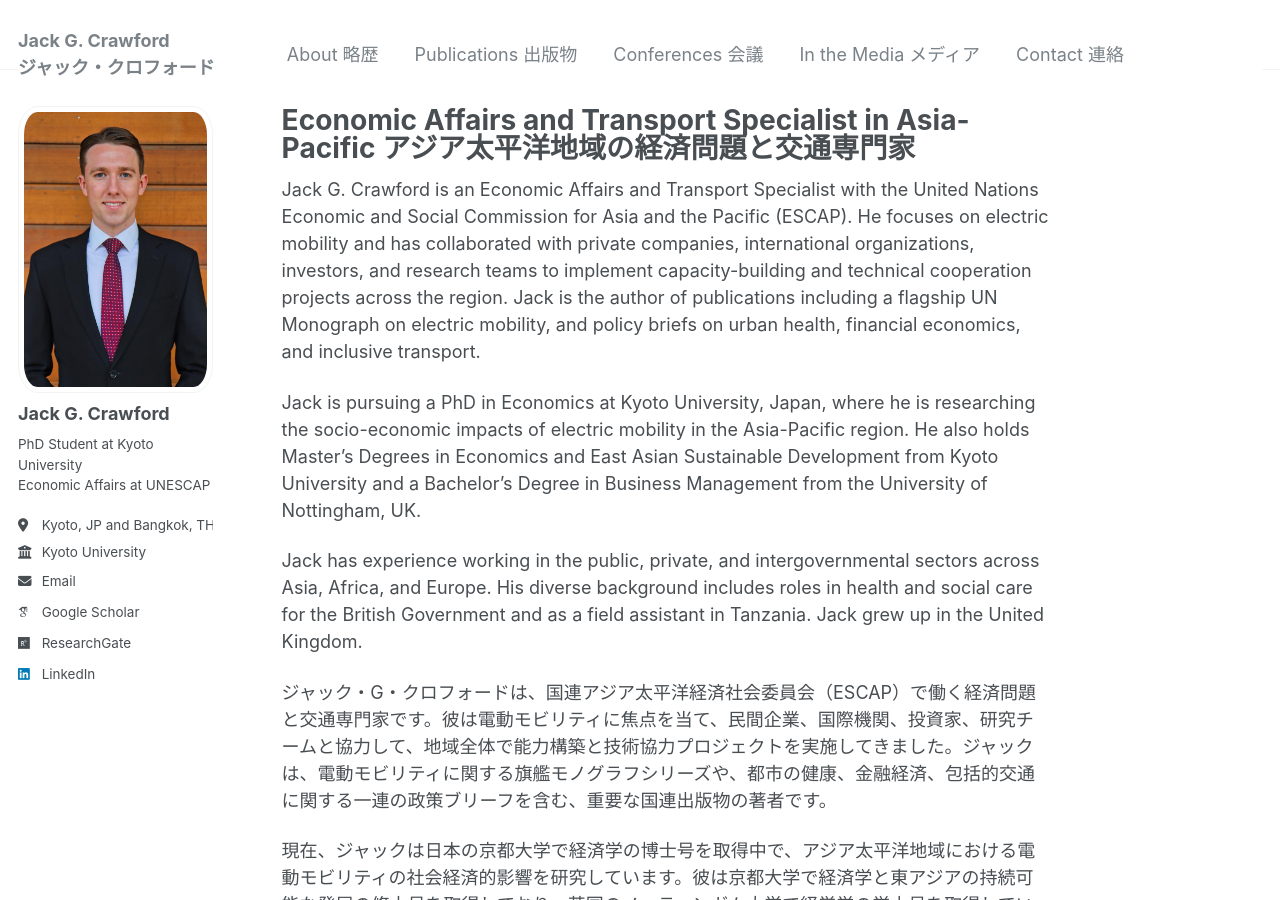
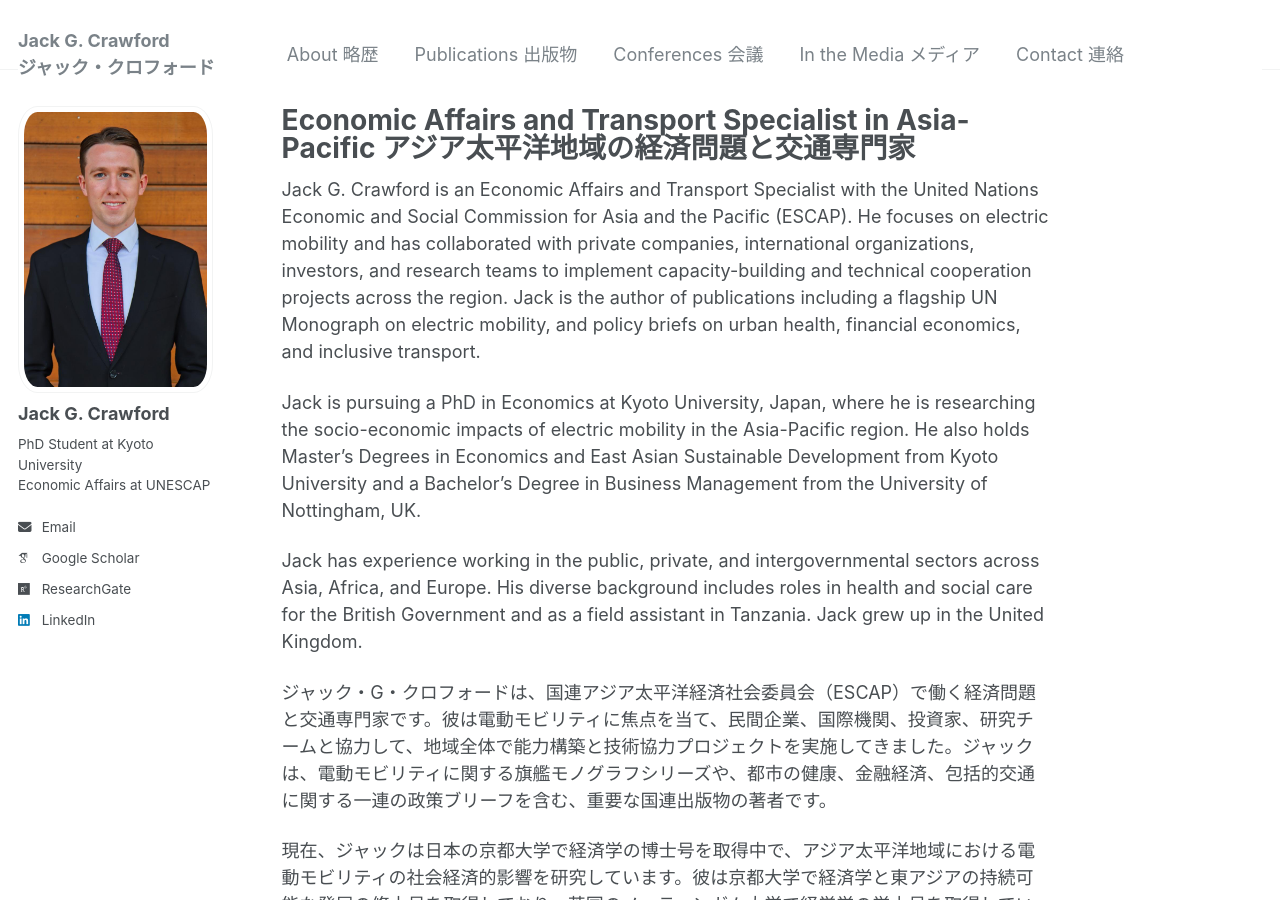
Before and after one commit to jackgcrawford/jackcrawford, a Jekyll site: the page built from _pages/about.md, in a window 1280 px wide and 900 px high. Built offline with Jekyll 4.4.1, drawn with Linux system fonts in a browser that asks for light colours; some web fonts are replaced.

Commit message:
Update _config.yml

```diff
--- a/_config.yml
+++ b/_config.yml
@@ -24,8 +24,8 @@ author:
   name             : "Jack G. Crawford"
   pronouns         : # example: "she/her"
   bio              : "PhD Student at Kyoto University <br/> Economic Affairs at UNESCAP"
-  location         : "Kyoto, JP and Bangkok, TH"
-  employer         : "Kyoto University"
+  location         :
+  employer         :
   email            : "jack.crawford.84h@st.kyoto-u.ac.jp"
 
   # Academic websites
```
